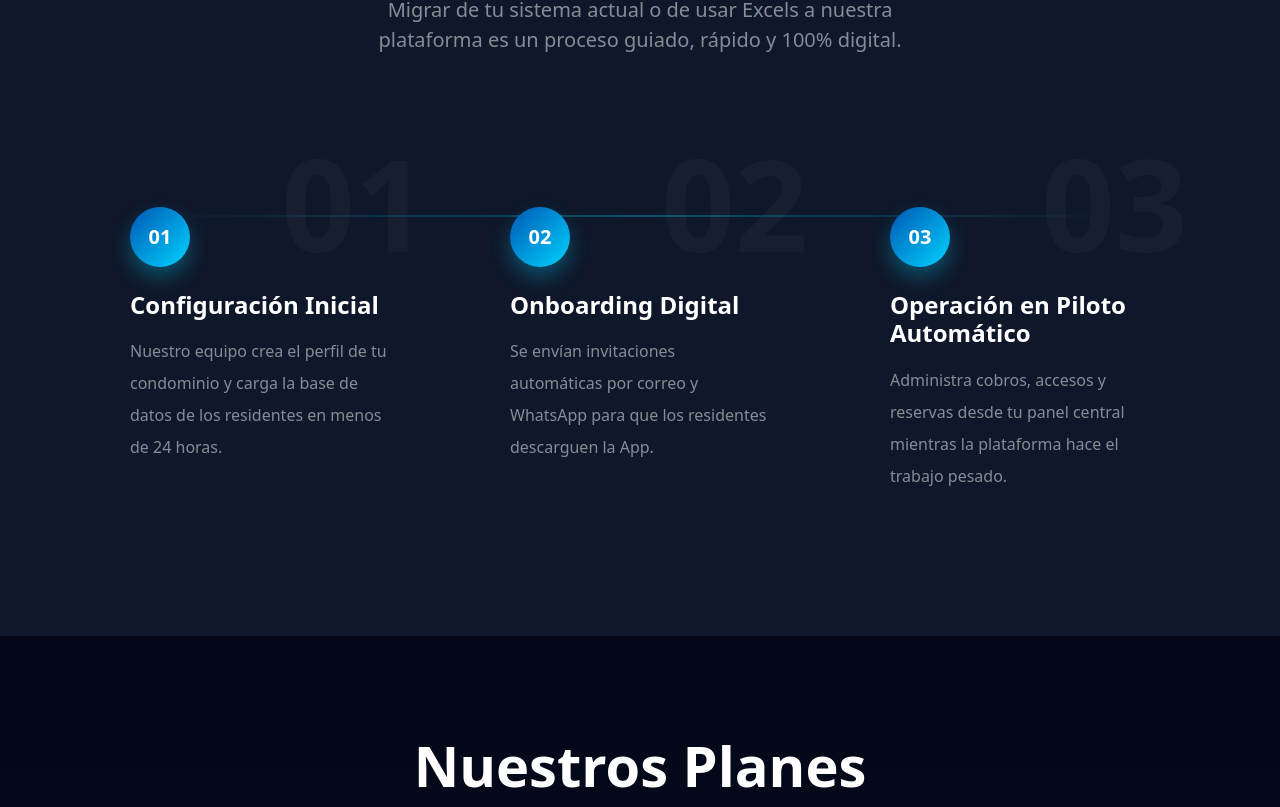
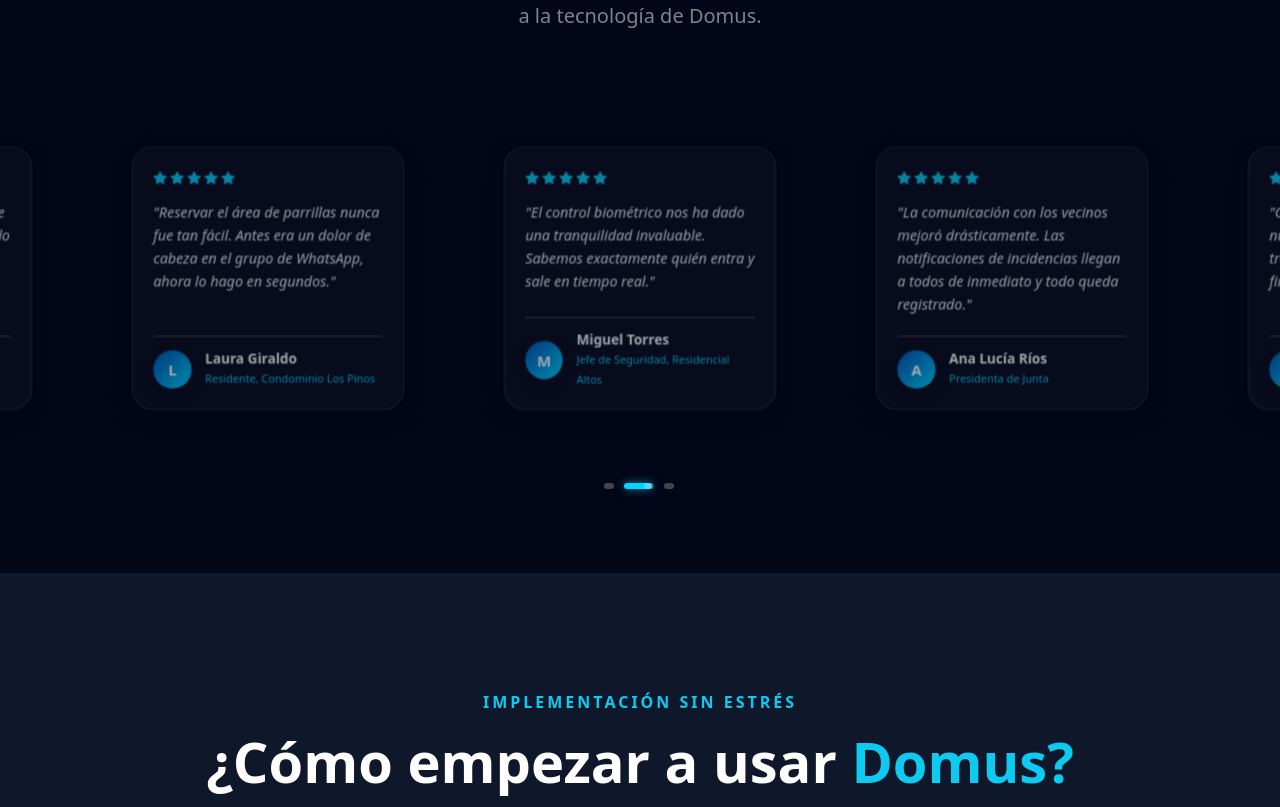
Before and after one commit to JuanVictorFY/Pagina-Principal-Condominio, a React (Vite) app: page / in a window 1280 px wide. Shown: the part 7853-8660 px from the top of the page. Built offline with nearby package versions, Linux system fonts and the light colour scheme.

Commit message:
feat(home): añadir simulación interactiva del dashboard en la página principal

```diff
--- a/src/Home.jsx
+++ b/src/Home.jsx
@@ -21,9 +21,9 @@
       <AppPromo />
       <Integrations />
       <About />
-      <Steps />
+      <Testimonials />
+      <Steps /> {/* Proceso de implementación */}
       <Pricing />
-      <Testimonials />
       <Faq />
       <Contact />
     </main>
```
